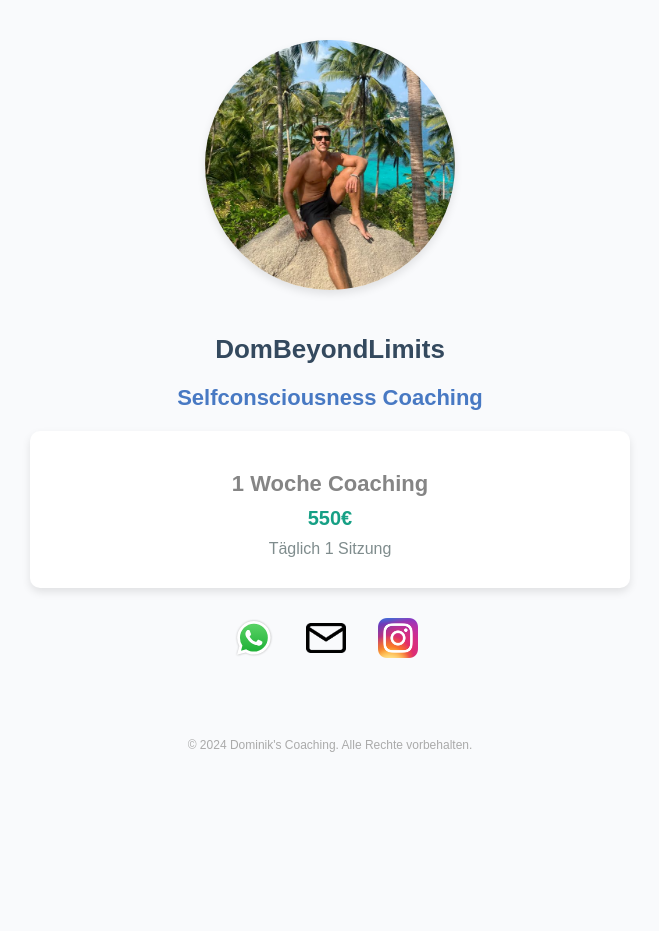
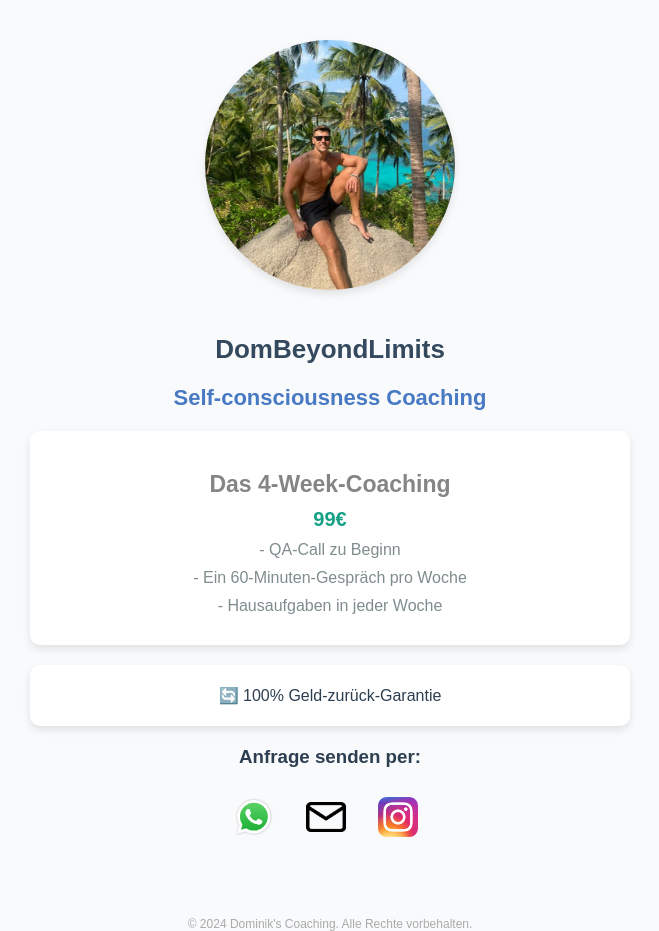
Before and after one commit to DomBeyondLimits/DomBeyondLimits.github.io, a plain HTML site: page index.html in a window 1280 px wide. Shown: the whole page, without its empty margins (310-969 px from the left). Before the commit the page ends 800 px from the top, so only its background shows below. Drawn offline with Linux system fonts and the light colour scheme.

Commit message:
Update index.html

```diff
--- a/index.html
+++ b/index.html
@@ -19,6 +19,8 @@
             margin: 0 auto;
             text-align: center;
         }
+
+
 
         .profile-photo {
             width: 250px;
@@ -52,7 +54,7 @@
         }
 
         .offer h2 {
-            font-size: 22px;
+            font-size: 23px;
             margin-bottom: 10px;
             color: #858585;
         }
@@ -120,25 +122,47 @@
         #contact {
             scroll-margin-top: 80px; /* Adds space above the anchor when scrolling */
         }
+
+        .guarantee {
+            background-color: #ffffff;
+            padding: 5px;
+            border-radius: 10px;
+            box-shadow: 0 4px 8px rgba(0, 0, 0, 0.1);
+            margin: 20px 0;
+            color: #2c3e50;
+            font-size: 16px;
+        }
+
+
     </style>
 </head>
 <body>
     <div class="container">
         <img src="profile.jpg" alt="Foto von Dominik" class="profile-photo">
         <h1>DomBeyondLimits </h1>
-        <h2>Selfconsciousness Coaching</h2>
+        <h2>Self-consciousness Coaching</h2>
 
 
         <div class="offer">
-            <h2>1 Woche Coaching</h2>
-            <p class="price">550€</p>
-            <p class="sessions">Täglich 1 Sitzung</p>
+            <h2>Das 4-Week-Coaching</h2>
+            <p class="price">99€</p>
+            <p class="sessions">- QA-Call zu Beginn</p>
+
+            <p class="sessions">- Ein 60-Minuten-Gespräch pro Woche</p>
+            <p class="sessions">- Hausaufgaben in jeder Woche</p>
+
+        </div>
+
+        <div class="guarantee">
+            <p>🔄 100% Geld-zurück-Garantie</p>
         </div>
 
         <!--<a href="#contact" class="action-button">Jetzt buchen</a>-->
 
+
         <div id="contact" class="contact">
-            <h3></h3>
+
+            <h3>Anfrage senden per:</h3>
             <a href="https://wa.me/123456789" target="_blank">
                 <img src="WhatsApp.svg" alt="WhatsApp">
             </a>
```
